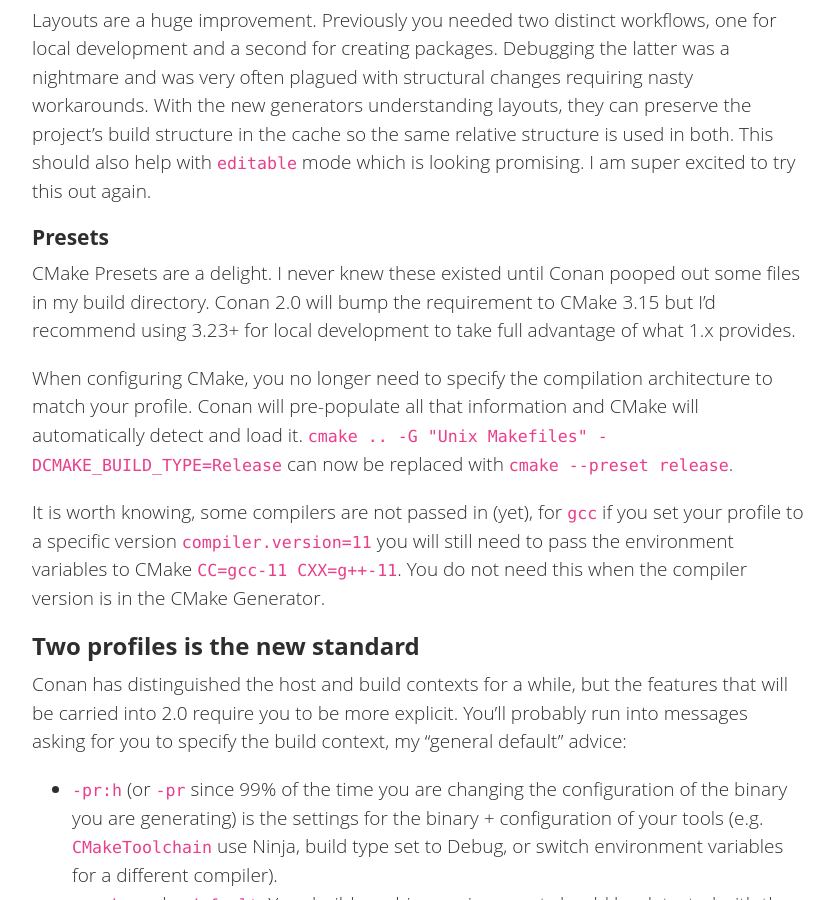
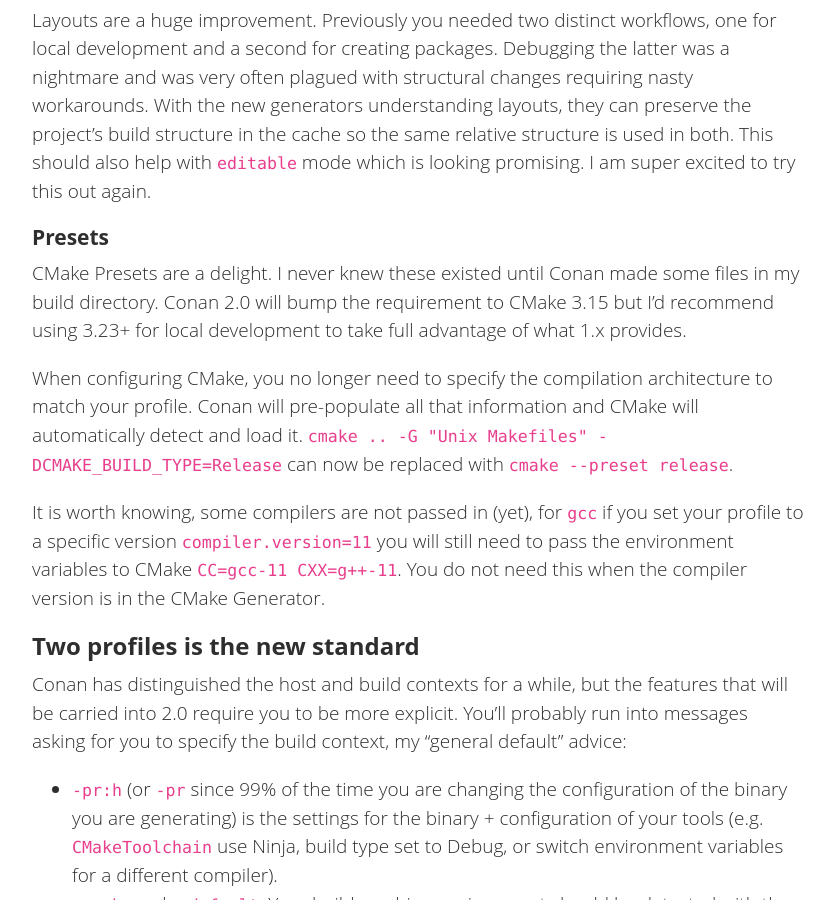
Before and after one commit to conan-io/conan-io.github.io, a Jekyll site: the page built from _posts/2022-09-21-upgrading-recipes-to-1.51.markdown, in a window 1280 px wide and 900 px high, scrolled down 1872 px. Shown: the whole window, without its empty margins (20-854 px from the left). Built offline with Jekyll 4.4.1, drawn with Linux system fonts in a browser that asks for light colours; comment, search, counter and statistics services are not loaded.

Commit message:
Update _posts/2022-09-21-upgrading-recipes-to-1.51.markdown

```diff
--- a/_posts/2022-09-21-upgrading-recipes-to-1.51.markdown
+++ b/_posts/2022-09-21-upgrading-recipes-to-1.51.markdown
@@ -60,7 +60,7 @@ Layouts are a huge improvement. Previously you needed two distinct workflows, on
 
 ### Presets
 
-CMake Presets are a delight. I never knew these existed until Conan pooped out some files in my build directory. Conan 2.0 will bump the requirement to CMake 3.15 but I’d recommend using 3.23+ for local development to take full advantage of what 1.x provides.
+CMake Presets are a delight. I never knew these existed until Conan made some files in my build directory. Conan 2.0 will bump the requirement to CMake 3.15 but I’d recommend using 3.23+ for local development to take full advantage of what 1.x provides.
 
 When configuring CMake, you no longer need to specify the compilation architecture to match your profile. Conan will pre-populate all that information and CMake will automatically detect and load it. `cmake .. -G "Unix Makefiles" -DCMAKE_BUILD_TYPE=Release` can now be replaced with `cmake --preset release`.
 
```
